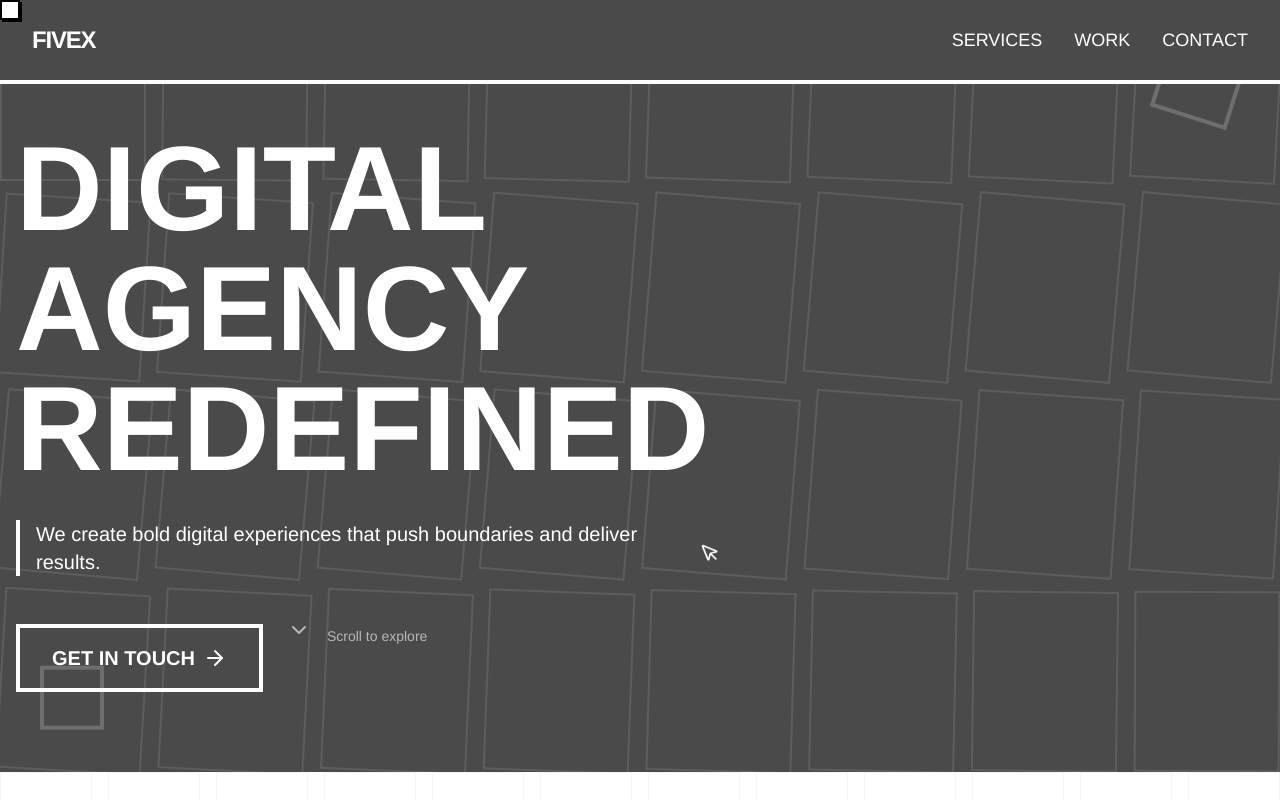
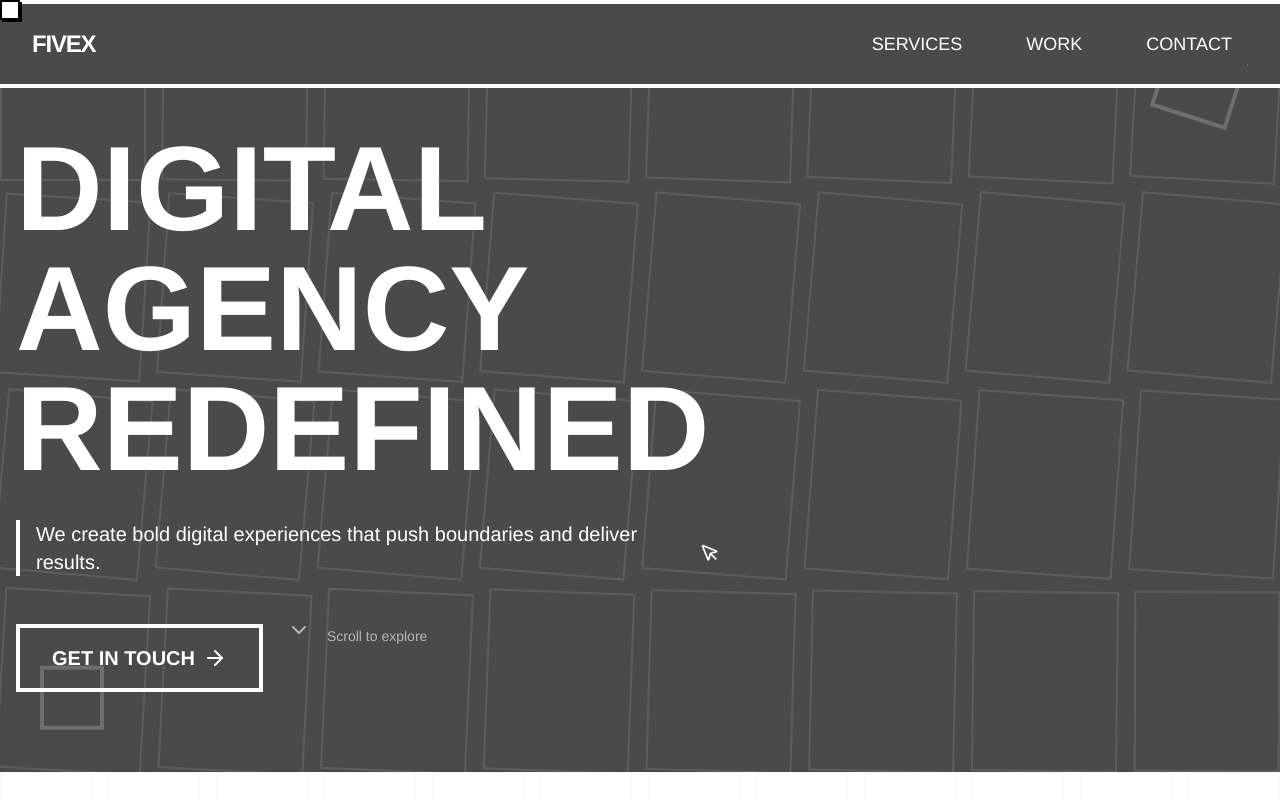
Before and after one commit to Kevin5621/FiveX, a Next.js app: page / in a window 1280 px wide. Shown: the top 800 px of the page. Built offline with nearby package versions, Linux system fonts and the light colour scheme.

Commit message:
adjust - enhanced navigation

```diff
--- a/src/app/navbar/Navbar.tsx
+++ b/src/app/navbar/Navbar.tsx
@@ -1,27 +1,60 @@
 'use client';
 
-import React from 'react';
-import { Menu, X } from 'lucide-react';
-import { useScrollToSection } from '../../components/hooks/useScrollToSection';
+import React, { useState, useEffect } from 'react';
+import { Menu, X, ChevronRight } from 'lucide-react';
+import { useScrollToSection } from '@/components/hooks/useScrollToSection';
 
 export default function Navbar() {
   const { scrollToSection, isOpen, setIsOpen } = useScrollToSection();
+  const [scrolled, setScrolled] = useState(false);
+  const [activeSection, setActiveSection] = useState('');
+
+  useEffect(() => {
+    const handleScroll = () => {
+      setScrolled(window.scrollY > 20);
+    };
+    window.addEventListener('scroll', handleScroll);
+    return () => window.removeEventListener('scroll', handleScroll);
+  }, []);
 
   const handleNavClick = (sectionId: string) => {
+    setActiveSection(sectionId);
     scrollToSection(sectionId);
+    setIsOpen(false);
   };
 
+  const navItems = [
+    { id: 'services', label: 'SERVICES' },
+    { id: 'work', label: 'WORK' },
+    { id: 'contact', label: 'CONTACT' }
+  ];
+
   return (
-    <nav className="fixed w-full top-0 z-50 bg-[#4A4A4A] border-b-4 border-white">
+    <nav className={`fixed w-full top-0 z-50 transition-all duration-300
+                    ${scrolled ? 'shadow-lg' : ''}`}>
+      {/* Top Border */}
+      <div className="h-1 bg-white w-full" />
+
+      <div className={`bg-[#4A4A4A] border-b-4 border-white transition-all duration-300
+                      ${scrolled ? 'bg-opacity-95' : ''}`}>
         <div className="max-w-7xl mx-auto px-4 sm:px-6 lg:px-8">
           <div className="flex justify-between items-center h-20">
-          <span className="text-2xl font-bold tracking-tighter">FIVEX</span>
+            {/* Logo */}
+            <div className="relative group">
+              <span className="text-2xl font-bold tracking-tighter relative z-10
+                           group-hover:text-[#FF3366] transition-colors">
+                FIVEX
+              </span>
+              <div className="absolute -inset-1 border-2 border-white opacity-0
+                          group-hover:opacity-100 transition-opacity" />
+            </div>
 
             {/* Mobile menu button */}
             <div className="md:hidden">
               <button
                 onClick={() => setIsOpen(!isOpen)}
-              className="p-2 hover:bg-[#FF3366] transition-colors"
+                className="p-2 hover:bg-[#FF3366] transition-all relative
+                         transform hover:scale-110 hover:rotate-3"
               >
                 {isOpen ? <X size={24} /> : <Menu size={24} />}
               </button>
@@ -29,51 +62,49 @@ export default function Navbar() {
 
             {/* Desktop menu */}
             <div className="hidden md:flex space-x-8 text-lg">
+              {navItems.map(({ id, label }) => (
                 <button
-              onClick={() => handleNavClick('services')}
-              className="hover:text-[#40E0D0] transition-colors"
+                  key={id}
+                  onClick={() => handleNavClick(id)}
+                  className={`relative group px-4 py-2 overflow-hidden
+                            ${activeSection === id ? 'text-[#40E0D0]' : 'hover:text-[#40E0D0]'}
+                            transition-colors`}
                 >
-              SERVICES
+                  {label}
+                  <div className="absolute bottom-0 left-0 w-full h-0.5 bg-[#40E0D0]
+                              transform translate-x-full group-hover:translate-x-0
+                              transition-transform duration-300" />
                 </button>
-            <button
-              onClick={() => handleNavClick('work')}
-              className="hover:text-[#40E0D0] transition-colors"
-            >
-              WORK
-            </button>
-            <button
-              onClick={() => handleNavClick('contact')}
-              className="hover:text-[#40E0D0] transition-colors"
-            >
-              CONTACT
-            </button>
+              ))}
             </div>
           </div>
         </div>
 
         {/* Mobile menu */}
-      <div className={`md:hidden ${isOpen ? 'block' : 'hidden'} border-t-4 border-white`}>
-        <div className="px-2 pt-2 pb-3 space-y-1">
+        <div className={`md:hidden transition-all duration-300 ease-in-out
+                        ${isOpen ? 'max-h-64 opacity-100' : 'max-h-0 opacity-0 overflow-hidden'}`}>
+          <div className="border-t-4 border-white">
+            {navItems.map(({ id, label }) => (
               <button
-            onClick={() => handleNavClick('services')}
-            className="block w-full text-left px-3 py-2 text-lg hover:bg-[#FF3366]"
+                key={id}
+                onClick={() => handleNavClick(id)}
+                className="block w-full text-left px-6 py-4 text-lg
+                         hover:bg-[#FF3366] transition-colors
+                         flex items-center justify-between group"
               >
-            SERVICES
+                <span>{label}</span>
+                <ChevronRight className="opacity-0 group-hover:opacity-100
+                                    transform group-hover:translate-x-1
+                                    transition-all" />
               </button>
-          <button
-            onClick={() => handleNavClick('work')}
-            className="block w-full text-left px-3 py-2 text-lg hover:bg-[#FF3366]"
-          >
-            WORK
-          </button>
-          <button
-            onClick={() => handleNavClick('contact')}
-            className="block w-full text-left px-3 py-2 text-lg hover:bg-[#FF3366]"
-          >
-            CONTACT
-          </button>
+            ))}
           </div>
         </div>
+      </div>
+
+      {/* Scroll Progress Indicator */}
+      <div className="h-1 bg-[#40E0D0] absolute bottom-0 left-0 transition-all duration-300"
+           style={{ width: `${scrolled ? '100%' : '0%'}` }} />
     </nav>
   );
 }
```
Lines whose indentation alone changed are shown as unchanged.
